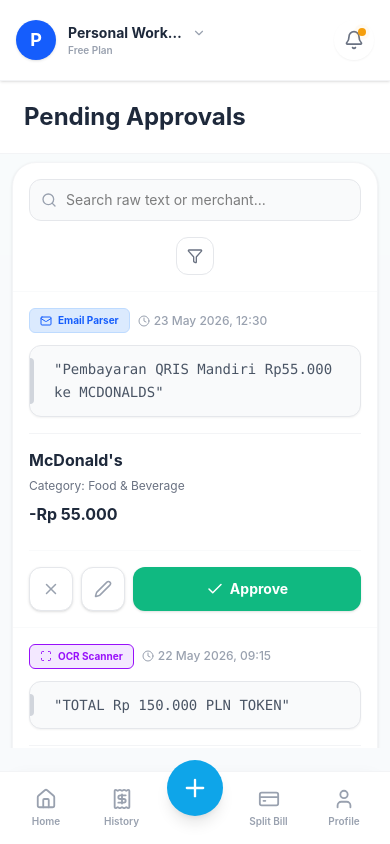
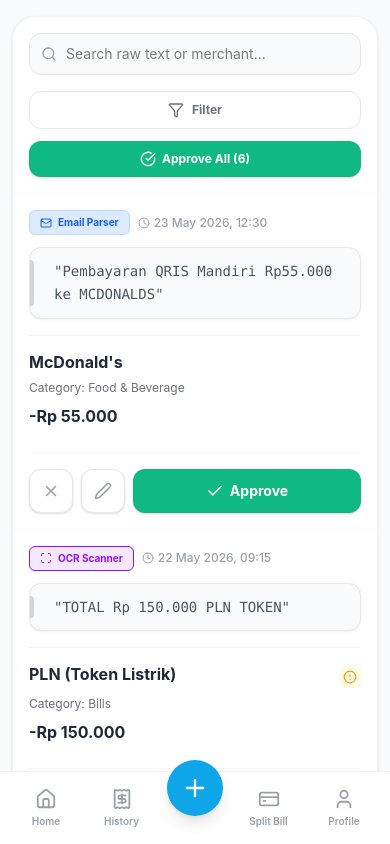
Before and after one commit to Azmi117/FE-MoneySaver, a React (Vite) app: page /pending-approvals in a window 390 px wide. Built offline with nearby package versions, Linux system fonts and the light colour scheme.

Commit message:
Fix bug :rocket:

```diff
--- a/src/components/layout/Layout.tsx
+++ b/src/components/layout/Layout.tsx
@@ -1,5 +1,5 @@
 import React, { useState } from "react";
-import { Link } from "react-router-dom";
+import { Link, useLocation } from "react-router-dom";
 import { Bell, ChevronDown, Plus, Scan, Check, Search } from "lucide-react";
 import Sidebar from "./Sidebar";
 import BottomNav from "./BottomNav";
@@ -11,6 +11,7 @@
 
 const Layout = ({ children }: LayoutProps) => {
   const [showGlobalOcr, setShowGlobalOcr] = useState(false);
+  const location = useLocation();
 
   // STATE INTERAKTIF UNTUK DROPDOWN WORKSPACE
   const [isWorkspaceOpen, setIsWorkspaceOpen] = useState(false);
@@ -24,19 +25,23 @@
 
   const currentWorkspace = workspaceList.find(ws => ws.name === activeWorkspace) || workspaceList[0];
 
+  // Halaman yang BERHAK nampilin box header global beserta dropdown & notif
+  const showDropdownPages = ["/dashboard", "/transactions"].includes(location.pathname);
+
   return (
     <div className="h-screen w-full bg-background flex overflow-hidden relative" onClick={() => setIsWorkspaceOpen(false)}>
       {/* SIDEBAR DESKTOP */}
       <Sidebar />
 
       {/* MAIN CONTAINER */}
-      <div className="flex-1 flex flex-col h-full overflow-hidden relative bg-gray-50/30">
+      <div className="flex-1 flex flex-col h-full overflow-hidden relative">
 
-        {/* --- HEADER GLOBAL (BORDERLESS & TRANSPARENT) --- */}
+        {/* --- FIX: HEADER GLOBAL SEKARANG DIKUNCI TOTAL HANYA UNTUK PAGE YANG COCOK --- */}
+        {showDropdownPages && (
           <div className="w-full bg-surface lg:bg-transparent border-b border-gray-100 lg:border-none shadow-sm lg:shadow-none z-40 shrink-0">
             <header className="max-w-5xl mx-auto w-full px-4 sm:px-6 lg:px-0 py-3 sm:py-4 lg:pt-8 lg:pb-3 flex items-center justify-between">
 
-            {/* KIRI: Dropdown Workspace Mentok Pojok Kiri Atas */}
+              {/* KIRI: Dropdown Workspace */}
               <div className="relative">
                 <div
                   onClick={(e) => {
@@ -53,7 +58,6 @@
                       <h2 className="text-sm font-bold text-text truncate max-w-[120px] sm:max-w-[180px]">{currentWorkspace.name}</h2>
                       <ChevronDown size={14} className={cn("text-gray-400 shrink-0 transition-transform", isWorkspaceOpen && "rotate-180")} />
                     </div>
-                  <span className="text-[10px] font-semibold text-gray-400">{currentWorkspace.plan}</span>
                   </div>
                 </div>
 
@@ -88,10 +92,8 @@
                 )}
               </div>
 
-            {/* KANAN: Search Bar & Notif Berjejer Rapi di Pojok Kanan Atas */}
+              {/* KANAN: Search Bar & Notif Berjejer Rapi */}
               <div className="flex items-center gap-3 sm:gap-3 shrink-0">
-
-              {/* FIX: Search Bar dipindah ke kanan, tidak terlalu panjang (w-60), lebih rounded (rounded-full) */}
                 <div className="hidden lg:block relative w-60">
                   <Search size={16} className="absolute left-4 top-1/2 -translate-y-1/2 text-gray-400" />
                   <input
@@ -101,7 +103,6 @@
                   />
                 </div>
 
-              {/* Icon Lonceng Tetap Berjejer Pas di Samping Search Bar */}
                 <Link
                   to="/pending-approvals"
                   className="relative p-2.5 text-gray-500 hover:text-primary hover:bg-blue-50 lg:hover:bg-white rounded-full transition-all shrink-0 shadow-xs lg:border lg:border-gray-100 lg:bg-surface"
@@ -113,15 +114,15 @@
                     <span className="relative inline-flex rounded-full h-2 w-2 bg-accent"></span>
                   </span>
                 </Link>
-
               </div>
 
             </header>
           </div>
+        )}
         {/* --- END HEADER GLOBAL --- */}
 
         {/* KONTEN HALAMAN UTAMA */}
-        <main className="flex-1 overflow-y-auto pb-24 lg:pb-6">
+        <main className="flex-1 overflow-y-auto">
           {children}
         </main>
       </div>
--- a/src/pages/Dashboard.tsx
+++ b/src/pages/Dashboard.tsx
@@ -1,17 +1,12 @@
-import { useState } from "react";
 import {
-  ChevronDown, Bell, TrendingUp, TrendingDown, Target,
+ TrendingUp, TrendingDown, Target,
   PieChart, Plus, Coffee, ShoppingCart, Zap,
-  Search, CheckCircle, Clock, Briefcase
+  CheckCircle, Clock, Briefcase
 } from "lucide-react";
 import { Link } from "react-router-dom";
 import { cn } from "@/utils/cn";
 
 // Dummy Data untuk Workspaces
-const workspaces = [
-  { id: 1, name: "Personal Workspace" },
-  { id: 2, name: "Kosan Patungan" },
-];
 
 // Dummy Data untuk Transaksi
 const recentTransactions = [
@@ -26,54 +21,11 @@
 };
 
 const Dashboard = () => {
-  const [activeWorkspace, setActiveWorkspace] = useState(workspaces[0]);
-  const [isDropdownOpen, setIsDropdownOpen] = useState(false);
 
   return (
     <>
       {/* ================= MAIN CONTENT AREA ================= */}
       <div className="flex-1 flex flex-col h-full overflow-y-auto relative">
-
-        {/* HEADER */}
-        <header className="bg-surface lg:bg-background/80 lg:backdrop-blur-md px-6 py-4 lg:py-5 sticky top-0 z-20 border-b border-gray-100 lg:border-none flex items-center justify-between">
-          <div className="flex items-center gap-3">
-            <div className="w-10 h-10 rounded-full bg-primary/10 flex items-center justify-center text-primary font-bold">A</div>
-            <div className="flex flex-col">
-              <span className="text-xs text-gray-500 font-medium">Good morning,</span>
-              <div className="relative">
-                <button onClick={() => setIsDropdownOpen(!isDropdownOpen)} className="flex items-center gap-1 text-sm font-bold text-text focus:outline-none">
-                  {activeWorkspace.name} <ChevronDown size={16} className={cn("transition-transform", isDropdownOpen && "rotate-180")} />
-                </button>
-                {/* Dropdown Content */}
-                {isDropdownOpen && (
-                  <div className="absolute top-full left-0 mt-2 w-48 bg-surface rounded-xl shadow-lg border border-gray-100 py-2 z-30">
-                    {workspaces.map((ws) => (
-                      <button key={ws.id} onClick={() => { setActiveWorkspace(ws); setIsDropdownOpen(false); }} className={cn("w-full text-left px-4 py-2 text-sm hover:bg-gray-50", activeWorkspace.id === ws.id ? "text-primary font-semibold" : "text-text")}>
-                        {ws.name}
-                      </button>
-                    ))}
-                    <div className="border-t border-gray-100 mt-1 pt-1">
-                      <button className="w-full text-left px-4 py-2 text-sm text-gray-500 hover:text-text hover:bg-gray-50 font-medium flex items-center gap-2">
-                        <Plus size={16} /> Add Workspace
-                      </button>
-                    </div>
-                  </div>
-                )}
-              </div>
-            </div>
-          </div>
-
-          <div className="flex items-center gap-4">
-            <div className="hidden lg:flex items-center bg-white border border-gray-200 px-4 py-2 rounded-full w-64 shadow-sm">
-              <Search size={16} className="text-gray-400 mr-2" />
-              <input type="text" placeholder="Search..." className="bg-transparent border-none outline-none text-sm w-full" />
-            </div>
-            <button className="w-10 h-10 rounded-full bg-gray-50 flex items-center justify-center text-gray-500 relative">
-              <Bell size={20} />
-              <span className="absolute top-2 right-2 w-2 h-2 bg-danger rounded-full border-2 border-surface"></span>
-            </button>
-          </div>
-        </header>
 
         {/* DASHBOARD CONTENT */}
         <main className="p-6 max-w-6xl mx-auto w-full flex flex-col gap-6 pb-28 lg:pb-10">
@@ -198,7 +150,7 @@
           </div>
 
           {/* --- WORKSPACES WIDGET START --- */}
-          <div className="mb-8">
+          <div className="lg:hidden mb-8">
             <div className="flex items-center justify-between mb-4 px-1">
               <h2 className="text-lg font-bold text-text">Your Workspaces</h2>
               <Link to="/workspaces" className="text-sm font-bold text-primary hover:underline">Manage</Link>
--- a/src/pages/PendingApprovals.tsx
+++ b/src/pages/PendingApprovals.tsx
@@ -6,138 +6,14 @@
 import { cn } from "@/utils/cn";
 import Button from "@/components/ui/Button";
 
-// --- MOCK DATA (Sesuai Logic Backend: Email Parser & OCR) ---
+// --- MOCK DATA ---
 const mockPendingTransactions = [
-  {
-    id: 701,
-    source: "Email Parser",
-    sourceIcon: Mail,
-    raw_text: "Pembayaran QRIS Mandiri Rp55.000 ke MCDONALDS",
-    merchant: "McDonald's",
-    category: "Food & Beverage",
-    date: "23 May 2026, 12:30",
-    amount: -55000,
-    type: "expense",
-    confidence: 95,
-    bg: "bg-blue-100", color: "text-blue-600"
-  },
-  {
-    id: 702,
-    source: "OCR Scanner",
-    sourceIcon: Scan,
-    raw_text: "TOTAL Rp 150.000 PLN TOKEN",
-    merchant: "PLN (Token Listrik)",
-    category: "Bills",
-    date: "22 May 2026, 09:15",
-    amount: -150000,
-    type: "expense",
-    confidence: 65,
-    bg: "bg-purple-100", color: "text-purple-600"
-  },
-  {
-    id: 703,
-    source: "Email Parser",
-    sourceIcon: Mail,
-    raw_text: "Transfer Mandiri Rp1.500.000 dari PT ARTHA IT",
-    merchant: "PT ARTHA IT",
-    category: "Salary",
-    date: "15 May 2026, 10:00",
-    amount: 1500000,
-    type: "income",
-    confidence: 90,
-    bg: "bg-green-100", color: "text-green-600"
-  },
-  {
-    id: 704,
-    source: "Email Parser",
-    sourceIcon: Mail,
-    raw_text: "Transfer Mandiri Rp1.600.000 dari PT DANONE",
-    merchant: "PT DANONE",
-    category: "Salary",
-    date: "16 May 2026, 10:00",
-    amount: 1600000,
-    type: "income",
-    confidence: 90,
-    bg: "bg-green-100", color: "text-green-600"
-  },
-  {
-    id: 705,
-    source: "Email Parser",
-    sourceIcon: Mail,
-    raw_text: "Transfer Mandiri Rp1.600.000 dari PT DANONE",
-    merchant: "PT DANONE",
-    category: "Salary",
-    date: "16 May 2026, 10:00",
-    amount: 1600000,
-    type: "income",
-    confidence: 90,
-    bg: "bg-green-100", color: "text-green-600"
-  },
-  {
-    id: 706,
-    source: "Email Parser",
-    sourceIcon: Mail,
-    raw_text: "Transfer Mandiri Rp1.600.000 dari PT DANONE",
-    merchant: "PT DANONE",
-    category: "Salary",
-    date: "16 May 2026, 10:00",
-    amount: 1600000,
-    type: "income",
-    confidence: 90,
-    bg: "bg-green-100", color: "text-green-600"
-  },
-  {
-    id: 707,
-    source: "Email Parser",
-    sourceIcon: Mail,
-    raw_text: "Transfer Mandiri Rp1.600.000 dari PT DANONE",
-    merchant: "PT DANONE",
-    category: "Salary",
-    date: "16 May 2026, 10:00",
-    amount: 1600000,
-    type: "income",
-    confidence: 90,
-    bg: "bg-green-100", color: "text-green-600"
-  },
-  {
-    id: 708,
-    source: "Email Parser",
-    sourceIcon: Mail,
-    raw_text: "Transfer Mandiri Rp1.600.000 dari PT DANONE",
-    merchant: "PT DANONE",
-    category: "Salary",
-    date: "16 May 2026, 10:00",
-    amount: 1600000,
-    type: "income",
-    confidence: 90,
-    bg: "bg-green-100", color: "text-green-600"
-  },
-  {
-    id: 709,
-    source: "Email Parser",
-    sourceIcon: Mail,
-    raw_text: "Transfer Mandiri Rp1.600.000 dari PT DANONE",
-    merchant: "PT DANONE",
-    category: "Salary",
-    date: "16 May 2026, 10:00",
-    amount: 1600000,
-    type: "income",
-    confidence: 90,
-    bg: "bg-green-100", color: "text-green-600"
-  },
-  {
-    id: 710,
-    source: "Email Parser",
-    sourceIcon: Mail,
-    raw_text: "Transfer Mandiri Rp1.600.000 dari PT DANONE",
-    merchant: "PT DANONE",
-    category: "Salary",
-    date: "16 May 2026, 10:00",
-    amount: 1600000,
-    type: "income",
-    confidence: 90,
-    bg: "bg-green-100", color: "text-green-600"
-  },
+  { id: 701, source: "Email Parser", sourceIcon: Mail, raw_text: "Pembayaran QRIS Mandiri Rp55.000 ke MCDONALDS", merchant: "McDonald's", category: "Food & Beverage", date: "23 May 2026, 12:30", amount: -55000, type: "expense", confidence: 95, bg: "bg-blue-100", color: "text-blue-600" },
+  { id: 702, source: "OCR Scanner", sourceIcon: Scan, raw_text: "TOTAL Rp 150.000 PLN TOKEN", merchant: "PLN (Token Listrik)", category: "Bills", date: "22 May 2026, 09:15", amount: -150000, type: "expense", confidence: 65, bg: "bg-purple-100", color: "text-purple-600" },
+  { id: 703, source: "Email Parser", sourceIcon: Mail, raw_text: "Transfer Mandiri Rp1.500.000 dari PT ARTHA IT", merchant: "PT ARTHA IT", category: "Salary", date: "15 May 2026, 10:00", amount: 1500000, type: "income", confidence: 90, bg: "bg-green-100", color: "text-green-600" },
+  { id: 704, source: "Email Parser", sourceIcon: Mail, raw_text: "Transfer Mandiri Rp1.600.000 dari PT DANONE", merchant: "PT DANONE", category: "Salary", date: "16 May 2026, 10:00", amount: 1600000, type: "income", confidence: 90, bg: "bg-green-100", color: "text-green-600" },
+  { id: 705, source: "Email Parser", sourceIcon: Mail, raw_text: "Transfer Mandiri Rp1.600.000 dari PT DANONE", merchant: "PT DANONE", category: "Salary", date: "16 May 2026, 10:00", amount: 1600000, type: "income", confidence: 90, bg: "bg-green-100", color: "text-green-600" },
+  { id: 706, source: "Email Parser", sourceIcon: Mail, raw_text: "Transfer Mandiri Rp1.600.000 dari PT DANONE", merchant: "PT DANONE", category: "Salary", date: "16 May 2026, 10:00", amount: 1600000, type: "income", confidence: 90, bg: "bg-green-100", color: "text-green-600" },
 ];
 
 const formatCurrency = (amount: number) => {
@@ -177,34 +53,48 @@
       {/* MAIN AREA */}
       <div className="flex-1 flex flex-col h-full overflow-hidden">
 
-        {/* HEADER */}
-        <header className="bg-surface lg:bg-background/80 lg:backdrop-blur-md px-6 py-5 border-b border-gray-100 lg:border-none flex items-center justify-between z-20 shrink-0">
-          <div>
-            <h1 className="text-2xl font-bold text-text">Pending Approvals</h1>
-            <p className="text-xs text-gray-500 hidden lg:block">Review automated entries from Email Parser and OCR Scanner</p>
-          </div>
-          {pendingList.length > 0 && (
-            <Button onClick={handleApproveAll} className="hidden sm:flex py-2 px-5 rounded-xl text-xs gap-1.5 font-bold shadow-sm bg-success hover:bg-green-600 text-white border-none">
-              <CheckCircle size={16} /> Approve All ({pendingList.length})
-            </Button>
-          )}
-        </header>
+        {/* FIX: Outer Wrapper. Di Web (lg) overflow-nya disembunyiin biar kotak luar gak bisa di scroll. Di Mobile tetep scrollable. */}
+        <div className="flex-1 p-3 sm:p-6 pt-4 lg:pt-8 pb-28 lg:pb-10 w-full max-w-6xl mx-auto flex flex-col overflow-y-auto lg:overflow-hidden">
 
-        {/* CONTENT CONTAINER: (FIX) Dibuat jadi block biasa, hapus flex biar gak nyusut */}
-        <div className="flex-1 overflow-y-auto p-3 sm:p-6 pt-2 pb-28 lg:pb-10 w-full max-w-6xl mx-auto block">
+          {/* ========================================== */}
+          {/* MOBILE ONLY (< 640px): Tombol di Luar Kotak */}
+          {/* ========================================== */}
+          {/* <div className="flex sm:hidden justify-center mb-3 px-1 shrink-0">
+            {pendingList.length > 0 && (
+              <Button onClick={handleApproveAll} className="w-full flex py-3 px-5 rounded-xl text-xs gap-1.5 font-bold shadow-sm bg-success hover:bg-green-600 text-white border-none justify-center">
+                <CheckCircle size={16} /> Approve All ({pendingList.length})
+              </Button>
+            )}
+          </div> */}
 
-          {/* FIX: Tambahin shrink-0 dan h-auto biar kotak putih bebas melar ke bawah */}
-          <div className="bg-surface rounded-3xl border border-gray-100 shadow-sm flex flex-col overflow-hidden w-full shrink-0 h-auto">
+          {/* Kotak Putih Utama (Lingkaran Merah Lu) */}
+          {/* FIX: Di Web (lg), tinggi dibikin mentok ke bawah (flex-1) dan scrollbar muncul di dalem sini (overflow-y-auto) */}
+          <div className="bg-surface rounded-3xl border border-gray-100 shadow-sm flex flex-col w-full shrink-0 h-auto lg:shrink lg:flex-1 lg:min-h-0 overflow-hidden lg:overflow-y-auto relative">
 
             {/* Toolbar */}
-            <div className="p-4 sm:p-6 border-b border-gray-50 flex flex-col sm:flex-row items-center gap-4 justify-between w-full">
+            {/* Bonus UX: Di Web, toolbar ini nempel di atas (sticky) biar lu gampang ngetik search pas lagi scroll list */}
+            <div className="p-4 sm:p-6 border-b border-gray-50 flex flex-col sm:flex-row items-center gap-4 justify-between w-full lg:sticky lg:top-0 lg:z-10 bg-surface">
+
+              {/* Kiri: Search Bar */}
               <div className="relative w-full sm:w-80 shrink-0">
                 <Search size={16} className="absolute left-3 top-1/2 -translate-y-1/2 text-gray-400" />
                 <input type="text" placeholder="Search raw text or merchant..." value={searchQuery} onChange={(e) => setSearchQuery(e.target.value)} className="w-full bg-gray-50 border border-gray-200 text-sm rounded-xl pl-9 pr-4 py-2.5 focus:outline-none focus:bg-white focus:border-primary focus:ring-1 focus:ring-primary" />
               </div>
-              <button className="p-2.5 border border-gray-200 rounded-xl text-gray-500 bg-white hover:text-primary hover:border-primary flex items-center gap-2 text-xs font-bold shrink-0">
-                <Filter size={16} /> <span className="hidden sm:inline">Filter Source</span>
-              </button>
+
+              {/* Kanan: Filter & Approve All */}
+              <div className="flex flex-col sm:flex-row items-stretch sm:items-center gap-3 w-full sm:w-auto">
+                <button className="py-2.5 px-4 border border-gray-200 rounded-xl text-gray-500 bg-white hover:text-primary hover:border-primary flex items-center justify-center gap-2 text-xs font-bold w-full sm:w-auto shrink-0 transition-colors">
+                  <Filter size={16} /> <span>Filter</span>
+                </button>
+
+                {/* DESKTOP ONLY: Tombol di Dalam Kotak */}
+                {pendingList.length > 0 && (
+                  <Button onClick={handleApproveAll} className="sm:flex w-full sm:w-auto py-2.5 px-5 rounded-xl text-xs gap-1.5 font-bold shadow-sm bg-success hover:bg-green-600 text-white border-none shrink-0 justify-center">
+                    <CheckCircle size={16} /> Approve All ({pendingList.length})
+                  </Button>
+                )}
+              </div>
+
             </div>
 
             {/* List */}
```
Also changed, not shown: src/pages/SplitBills.tsx (+7 -15 lines), src/pages/Transactions.tsx (+21 -19 lines), src/pages/Workspaces.tsx (+49 -21 lines). Lines whose indentation alone changed are shown as unchanged.
